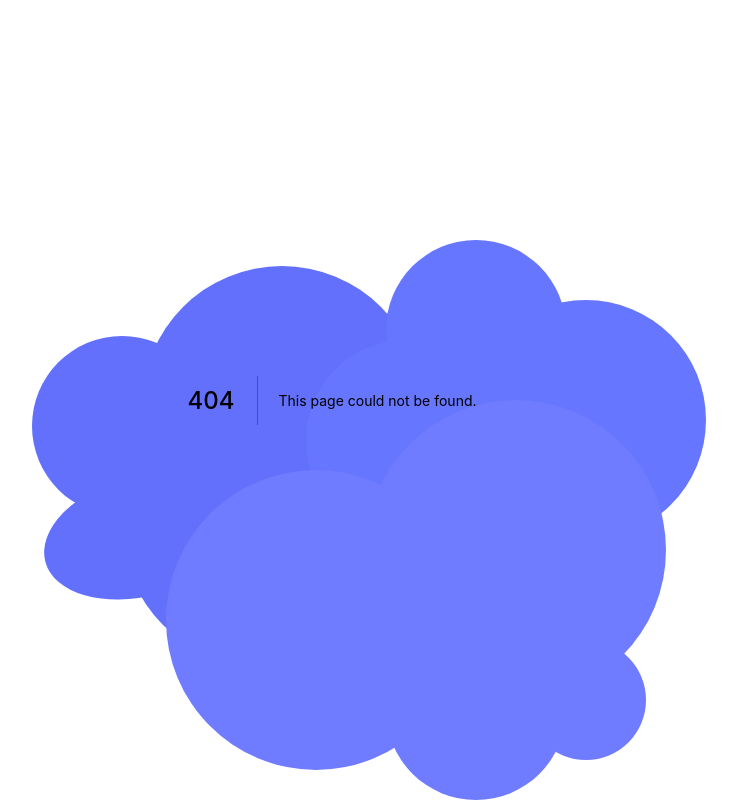
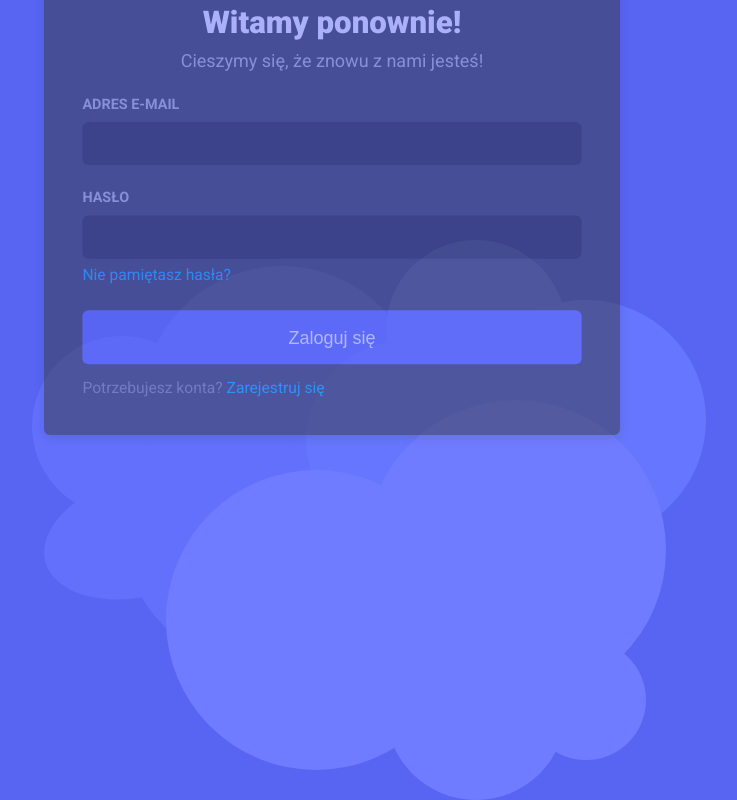
Before and after one commit to jot2ka/discord-auth-form, a Next.js app: page /login in a window 1280 px wide. Before the commit this address had no page. Shown: the whole page, without its empty margins (308-1045 px from the left). Built offline with nearby package versions, Linux system fonts and the light colour scheme.

Commit message:
add login component

```diff
--- /dev/null
+++ b/components/auth/Login.js
@@ -0,0 +1,95 @@
+import { useState, useRef } from 'react'
+import classes from './Login.module.scss'
+
+import { validateEmail } from '../../lib/auth'
+
+export default function Login() {
+	const [errorEmail, setErrorEmail] = useState(null)
+	const [errorPassword, setErrorPassword] = useState(null)
+
+	const emailRef = useRef()
+	const passwordRef = useRef()
+
+	function handleSubmit(e) {
+		e.preventDefault()
+
+		const enteredEmail = emailRef.current.value
+		const enteredPassword = passwordRef.current.value
+
+		setErrorEmail(null)
+		setErrorPassword(null)
+
+		if (!enteredEmail) {
+			setErrorEmail('Email is required')
+			return
+		}
+
+		if (!enteredPassword) {
+			setErrorPassword('Password is required')
+			return
+		}
+
+		if (!validateEmail(enteredEmail)) {
+			setErrorEmail('Enter valid email')
+			return
+		}
+
+		if (enteredPassword.length < 6) {
+			setErrorPassword('Enter at least 6 characters password')
+			return
+		}
+
+		console.log('Zalogowano')
+	}
+
+	return (
+		<div className={classes.position}>
+			<div className={classes.container}>
+				<div className={classes.header}>
+					<h2 className={classes.title}>Witamy ponownie!</h2>
+					<p className={classes.subtitle}>
+						Cieszymy się, że znowu z nami jesteś!
+					</p>
+				</div>
+				<form className={classes.form} onSubmit={handleSubmit} noValidate>
+					{errorEmail ? (
+						<label className={classes.labelError}>
+							adres email <span className={classes.error}>- {errorEmail}</span>
+						</label>
+					) : (
+						<label className={classes.label}>adres e-mail</label>
+					)}
+					<input
+						className={classes.input}
+						type='email'
+						required
+						ref={emailRef}
+						autoComplete='off'
+					/>
+					{errorPassword ? (
+						<label className={classes.labelError}>
+							hasło <span className={classes.error}>- {errorPassword}</span>
+						</label>
+					) : (
+						<label className={classes.label}>hasło</label>
+					)}
+
+					<input
+						className={classes.input}
+						type='password'
+						required
+						ref={passwordRef}
+					/>
+					<p className={classes.forget}>Nie pamiętasz hasła?</p>
+					<button className={classes.submit} type='submit'>
+						Zaloguj się
+					</button>
+					<p className={classes.account}>
+						Potrzebujesz konta?{' '}
+						<span className={classes.link}>Zarejestruj się</span>
+					</p>
+				</form>
+			</div>
+		</div>
+	)
+}
--- /dev/null
+++ b/components/auth/Login.module.scss
@@ -0,0 +1,90 @@
+@use '../../styles/utilities/' as *;
+
+.position {
+	display: flex;
+	justify-content: center;
+	align-items: center;
+	height: 100vh;
+
+	.container {
+		@include noselect;
+		display: flex;
+		justify-content: center;
+		flex-direction: column;
+		width: 100vw;
+		height: 100vh;
+		padding: 32px;
+		background-color: $dark;
+
+		.header {
+			text-align: center;
+
+			.title {
+				margin: 0 0 8px;
+				font-size: 2.6rem;
+				font-weight: 800;
+				color: $white;
+			}
+
+			.subtitle {
+				font-size: 1.5rem;
+				color: $light;
+			}
+		}
+
+		.form {
+			.label {
+				@include form-label($light);
+			}
+
+			.labelError {
+				@include form-label($red);
+
+				.error {
+					text-transform: capitalize;
+					font-style: italic;
+				}
+			}
+
+			.input {
+				@include form-input($light, $black);
+			}
+
+			.forget {
+				@include link($blurple-light);
+			}
+
+			.submit {
+				@include btn($white, $blurple, $blurple-dark);
+			}
+
+			.account {
+				margin: 4px 0 0;
+				font-size: 1.3rem;
+				color: $gray;
+
+				.link {
+					color: $blurple-light;
+					cursor: pointer;
+
+					&:hover {
+						text-decoration: underline;
+					}
+				}
+			}
+		}
+	}
+}
+
+@media (min-width: 486px) {
+	.position {
+		.container {
+			@include drop;
+			position: relative;
+			width: 480px;
+			height: fit-content;
+			border-radius: 5px;
+			box-shadow: 0 2px 10px 0 rgb(0 0 0 / 20%);
+		}
+	}
+}
--- /dev/null
+++ b/pages/login.js
@@ -0,0 +1,5 @@
+import Login from '../components/auth/Login'
+
+export default function LoginPage() {
+	return <Login />
+}
```
Also changed, not shown: pages/index.js (+9 -1 lines).
